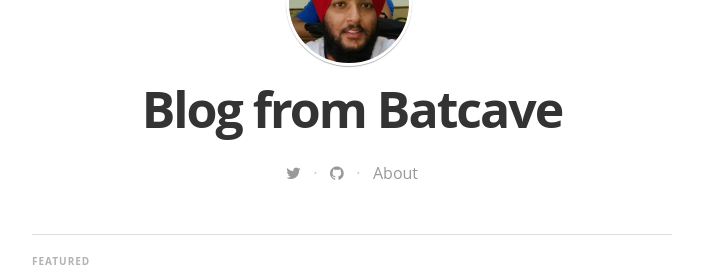
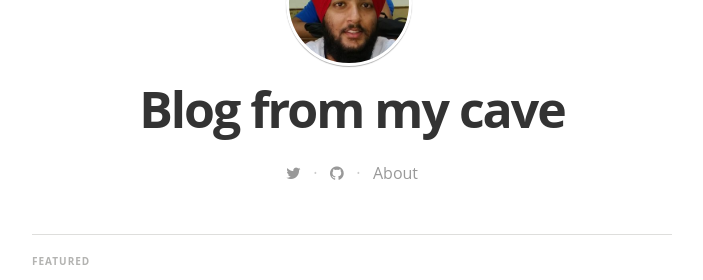
Before and after one commit to daxlab/blog, a Jekyll site: the page built from index.html, in a window 1280 px wide. Shown: the part 450-730 px from the top of the page, without its empty margins (288-991 px from the left). Built offline with Jekyll 4.4.1, drawn with Linux system fonts in a browser that asks for light colours; nearby versions of some CDN libraries; some web fonts are replaced; the list of posts is cut into pages by our own code.

Commit message:
change title

```diff
--- a/_config.yml
+++ b/_config.yml
@@ -4,7 +4,7 @@ gems:
   - jekyll-paginate
 
 # Site settings
-title: "Blog from Batcave"
+title: "Blog from my cave"
 description: > # this means to ignore newlines until "email:"
 
 email: contact@mrmandeep.me
```
